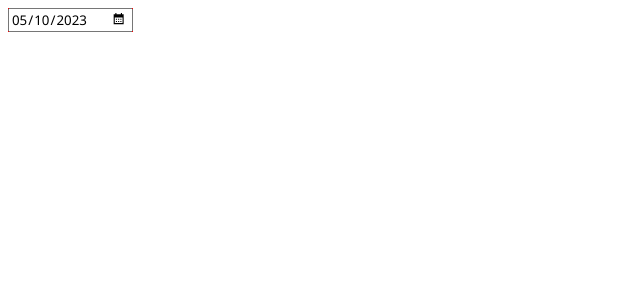
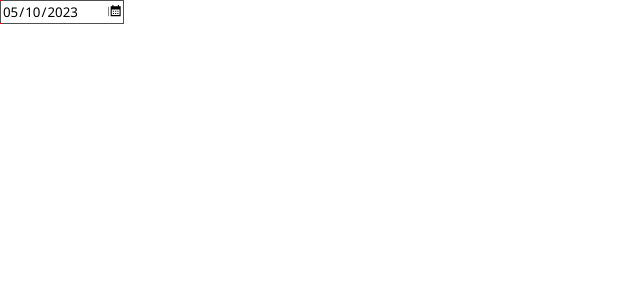
Before and after one commit to david-mi/React_WinDatepicker, a React (Vite) app: page / in a window 1280 px wide. Shown: the top 300 px of the page, without its empty margins (0-640 px from the left). Built offline with nearby package versions, Linux system fonts and the light colour scheme.

Commit message:
style: add global style to test environment

```diff
--- a/src/app/App.tsx
+++ b/src/app/App.tsx
@@ -1,4 +1,5 @@
 import { WinDateWrapper } from "../lib"
+import "./index.css"
 
 const App = () => {
   return (
--- /dev/null
+++ b/src/app/index.css
@@ -0,0 +1,5 @@
+* {
+  margin: 0;
+  padding: 0;
+  box-sizing: border-box;
+}
```
